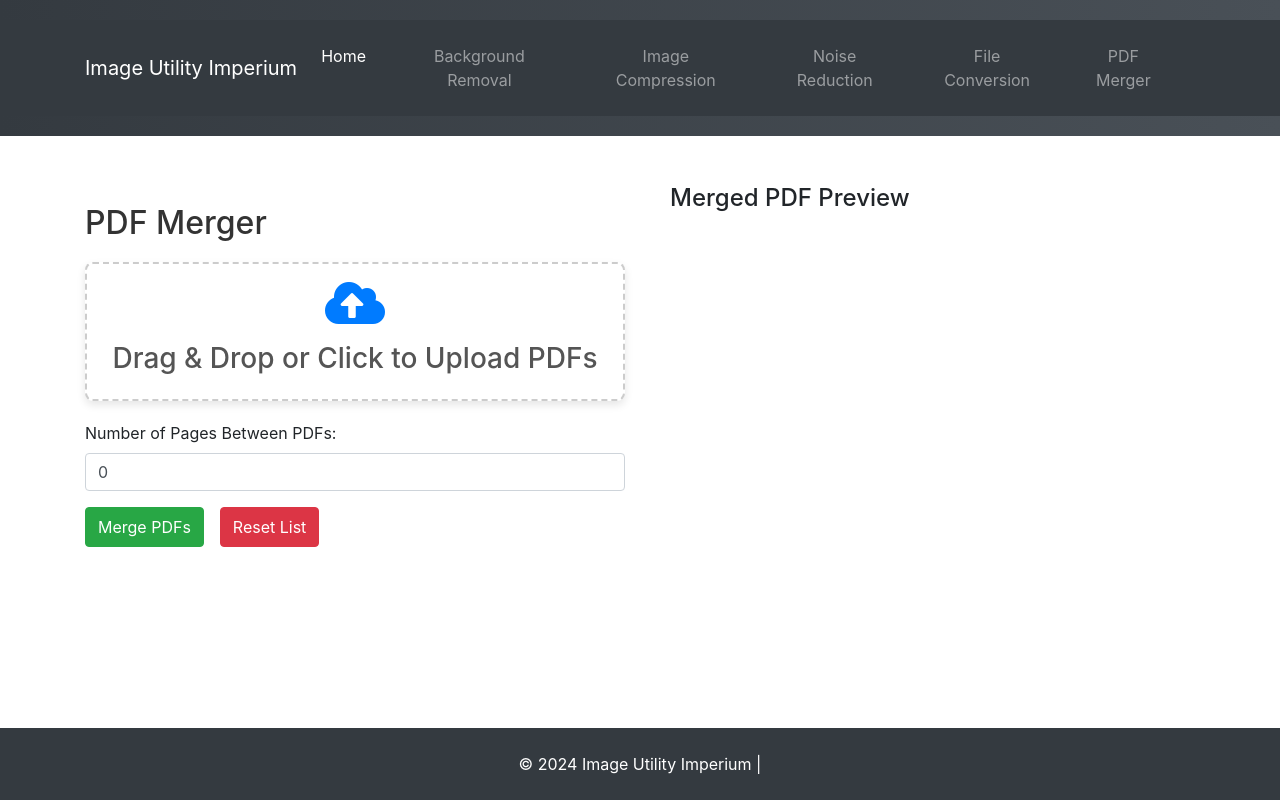
After one commit to intelligent-username/Photo-Utility-Imperium, a Flask app: page /page5 in a window 1280 px wide. The commit adds this page. Run offline with Flask 3, Linux system fonts and the light colour scheme; some libraries are stand-ins or nearby versions.

Commit message:
Added PDF Merger feature, updated ancillary files

```diff
--- a/app.py
+++ b/app.py
@@ -1,13 +1,14 @@
-# app.py                                            backend
-import cv2
-import numpy as np
+# app.py  backend
+
 from PIL import Image
 from rembg import remove
 
+import cv2
 import os
 import io
 
 from flask import Flask, render_template, request, send_file
+from utils import *
 
 app = Flask(__name__)
 
@@ -46,6 +47,11 @@ def sample_page3():
 def sample_page4():
     print("Format converter")
     return render_template('Pages/page4.html')
+
+@app.route('/page5')
+def sample_page5():
+    print("PDF merger")
+    return render_template('Pages/page5.html')
 
 # Page 1
 @app.route('/process_background_removal', methods=['POST'])
@@ -133,15 +139,27 @@ def process_image_conversion():
         print(f"Error processing image conversion: {e}")
         return 'Error processing image', 500
 
-# Helpers & Error Handler Routes
+# Page 5
+@app.route('/process_pdf_merge', methods=['POST'])
+def process_pdf_merge():
+    try:
+        files = [request.files[key] for key in request.files if key.startswith('file')]
+        pages_between = int(request.form.get('pages_between', 0))
 
-# Not used rn but maybe later
-def pil_to_cv2(pil_image):
-    return cv2.cvtColor(np.array(pil_image), cv2.COLOR_RGB2BGR)
+        readers = [PdfReader(file.stream) for file in files]
+        merged_writer = merge_pdfs(readers, num_blank_pages=pages_between)  # Pass pages_between to utility function
 
-def cv2_to_pil(cv2_image):
-    return Image.fromarray(cv2.cvtColor(cv2_image, cv2.COLOR_BGR2RGB))
+        output_io = io.BytesIO()
+        merged_writer.write(output_io)
+        output_io.seek(0)
 
+        return send_file(output_io, mimetype='application/pdf', as_attachment=True, download_name='merged.pdf')
+
+    except Exception as e:
+        print(f"Error merging PDFs: {e}")
+        return 'Error merging PDFs', 500
+
+# Error Handler Routes
 @app.errorhandler(404)
 def not_found_error(error):
     return render_template('404.html'), 404
@@ -158,6 +176,6 @@ def bad_request(error):
 def handle_exception(e):
     return render_template('500.html'), 500
 
-
+# Just run the app
 if __name__ == '__main__':
     app.run(debug=True)
--- a/requirements.txt
+++ b/requirements.txt
@@ -3,3 +3,5 @@ Pillow
 rembg
 opencv-python
 numpy
+reportlab
+PyPDF2
--- a/static/css/styles.css
+++ b/static/css/styles.css
@@ -74,11 +74,12 @@ body {
 
 .upload-area {
   border: 2px dashed #ccc;
-  border-radius: 10px;
-  padding: 40px 20px;
+  border-radius: 15px;
+  padding: 20px;
   text-align: center;
   cursor: pointer;
   position: relative;
+  margin-bottom: 20px;
   margin-top: 20px;
   background-color: #f9f9f9;
   transition: background-color 0.3s ease, border-color 0.3s ease;
@@ -189,3 +190,31 @@ footer {
   width: 100%;
   margin-top: 20px;
 }
+
+#file-list {
+  max-height: 200px;
+  overflow-y: auto;
+}
+
+iframe {
+  border: 1px solid #ccc;
+  margin-top: 10px;
+}
+
+.d-flex {
+  display: flex;
+  align-items: center;
+}
+
+#merge-btn, #reset-btn {
+  height: 40px; /* Ensure uniform button height */
+}
+
+.col-md-6:nth-child(2) {
+  padding-left: 30px; /* Move the preview section to the right */
+}
+
+#merged-pdf-preview {
+  width: 100%; /* Full width of its container */
+  height: 600px; /* Enlarged height */
+}
--- a/static/js/scripts.js
+++ b/static/js/scripts.js
@@ -77,4 +77,77 @@ document.addEventListener('DOMContentLoaded', function() {
             console.error('Error:', error);
         });
     }
+    // PDF merging page handling
+    if (page === 'page5') {
+        let pdfFiles = []; // Array to store selected PDF files
+
+        uploadArea.addEventListener('drop', function(e) {
+            e.preventDefault();
+            uploadArea.classList.remove('dragging');
+            const files = Array.from(e.dataTransfer.files).filter(file => file.type === 'application/pdf');
+            pdfFiles = pdfFiles.concat(files); // Append files to the list
+            updateFileList(pdfFiles);
+        });
+
+        fileInput.addEventListener('change', function() {
+            const files = Array.from(fileInput.files).filter(file => file.type === 'application/pdf');
+            pdfFiles = pdfFiles.concat(files);
+            updateFileList(pdfFiles);
+        });
+
+        function updateFileList(files) {
+            const fileListContainer = document.getElementById('file-list');
+            fileListContainer.innerHTML = ''; // Clear existing list
+            files.forEach((file, index) => {
+                const li = document.createElement('li');
+                li.textContent = `${index + 1}. ${file.name}`;
+                fileListContainer.appendChild(li);
+            });
+        }
+
+        document.getElementById('merge-btn').addEventListener('click', function() {
+            if (pdfFiles.length === 0) {
+                alert('No PDF files selected!');
+                return;
+            }
+
+            // Get the number of pages between PDFs
+            const pagesBetweenInput = document.getElementById('pages-between').value;
+            const pagesBetween = Math.floor(Math.abs(parseInt(pagesBetweenInput) || 0));
+
+            const formData = new FormData();
+            pdfFiles.forEach((file, index) => formData.append(`file${index}`, file));
+            formData.append('pages_between', pagesBetween);
+
+            fetch('/process_pdf_merge', {
+                method: 'POST',
+                body: formData
+            })
+            .then(response => response.blob())
+            .then(blob => {
+                const objectURL = URL.createObjectURL(blob);
+
+                // Display the merged PDF in the preview iframe
+                const pdfPreview = document.getElementById('merged-pdf-preview');
+                pdfPreview.src = objectURL;
+                pdfPreview.hidden = false;
+
+                // Reset files after successful merge
+                pdfFiles = [];
+                updateFileList(pdfFiles);
+            })
+            .catch(error => {
+                console.error('Error:', error);
+                alert('An error occurred while merging PDFs.');
+            });
+        });
+
+        document.getElementById('reset-btn').addEventListener('click', function() {
+            pdfFiles = []; // Clear the list of files
+            updateFileList(pdfFiles); // Refresh the displayed list
+            const pdfPreview = document.getElementById('merged-pdf-preview');
+            pdfPreview.hidden = true; // Hide the merged PDF preview
+            pdfPreview.src = ''; // Clear the preview source
+        });
+    }
 });
--- /dev/null
+++ b/templates/Pages/page5.html
@@ -0,0 +1,36 @@
+{% extends 'template.html' %}
+
+{% block title %}PDF Merger{% endblock %}
+
+{% block page_name %}page5{% endblock %}
+{% block bodytag %} data-page="page5" {% endblock %}
+{% block content %}
+<div class="row">
+    <!-- Left Side: Upload Area -->
+    <div class="col-md-6">
+        <h2>PDF Merger</h2>
+        <div class="upload-area" id="uploadfile">
+            <div class="upload-icon">
+                <i class="fas fa-cloud-upload-alt fa-3x"></i>
+            </div>
+            <h3>Drag & Drop or Click to Upload PDFs</h3>
+            <input type="file" id="fileInput" accept="application/pdf" multiple>
+        </div>
+        <div class="form-group mt-3">
+            <label for="pages-between">Number of Pages Between PDFs:</label>
+            <input type="number" id="pages-between" class="form-control" placeholder="Enter number of pages" value="0">
+        </div>
+        <div class="d-flex align-items-center mt-3">
+            <button id="merge-btn" class="btn btn-success mr-3">Merge PDFs</button>
+            <button id="reset-btn" class="btn btn-danger">Reset List</button>
+        </div>
+        <ul id="file-list" class="list-group mt-3"></ul>
+    </div>
+
+    <!-- Right Side: Merged PDF Preview -->
+    <div class="col-md-6" style="padding-left: 30px;">
+        <h4>Merged PDF Preview</h4>
+        <iframe id="merged-pdf-preview" style="width: 100%; height: 600px; border: 1px solid #ccc;" hidden></iframe>
+    </div>
+</div>
+{% endblock %}
--- a/templates/template.html
+++ b/templates/template.html
@@ -33,6 +33,9 @@
                 <li class="nav-item">
                   <a class="nav-link" href="/page4">File Conversion</a>
                 </li>
+                <li class="nav-item">
+                  <a class="nav-link" href="/page5">PDF Merger</a>
+                </li>
               </ul>
             </div>
           </div>
```
Also changed, not shown: utils.py (added, +50 -0 lines), README.md.
